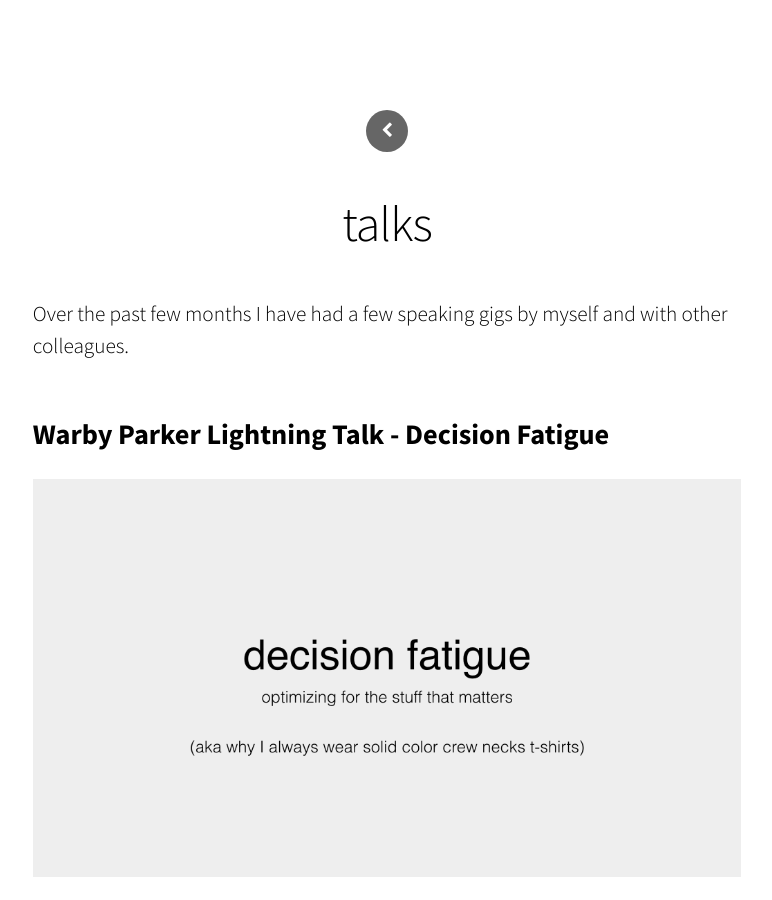
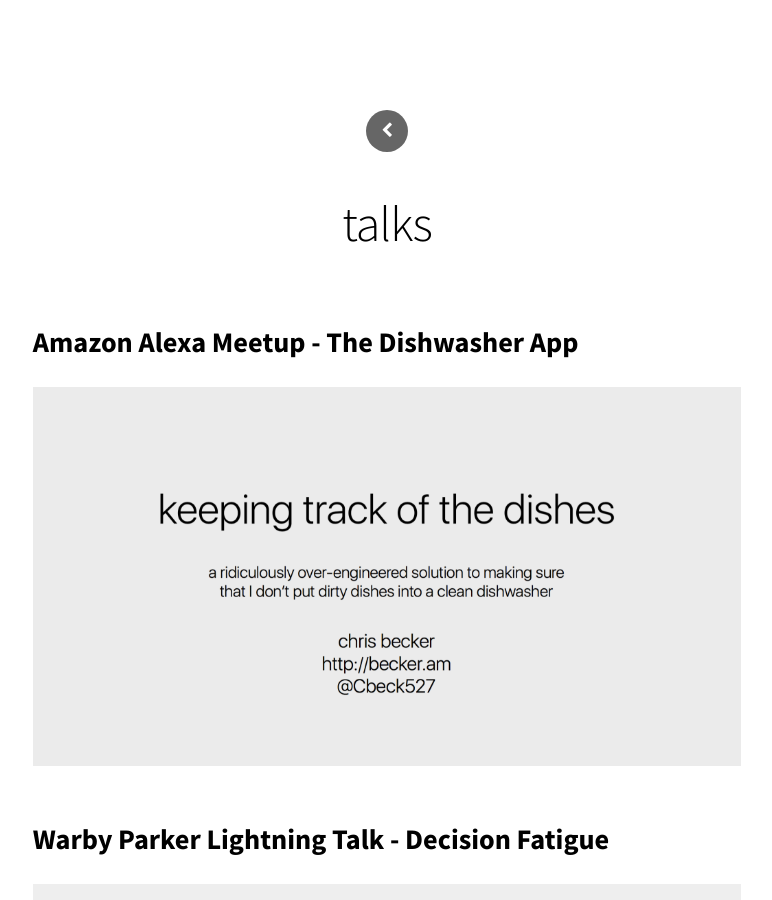
Before and after one commit to Cbeck527/becker.am, a Jekyll site: the page built from src/talks/index.md, in a window 1280 px wide and 900 px high. Shown: the whole window, without its empty margins (253-1025 px from the left). Built offline with Jekyll 4.4.1, drawn with Linux system fonts in a browser that asks for light colours; nearby versions of some CDN libraries.

Commit message:
Add alexa dishwasher talk

```diff
--- a/src/talks/index.md
+++ b/src/talks/index.md
@@ -3,8 +3,9 @@ layout: page_no_header
 title: "talks"
 ---
 
-Over the past few months I have had a few speaking gigs by myself and with other
-colleagues.
+### Amazon Alexa Meetup - The Dishwasher App
+
+[![The Dishwasher App](dishwasher_alexa_meetup.png)]({{ site.url }}/talks/dishwasher_alexa_meetup.pdf)
 
 ### Warby Parker Lightning Talk - Decision Fatigue
 
```
Also changed, not shown: src/talks/dishwasher_alexa_meetup.png (added), 1 other file.
